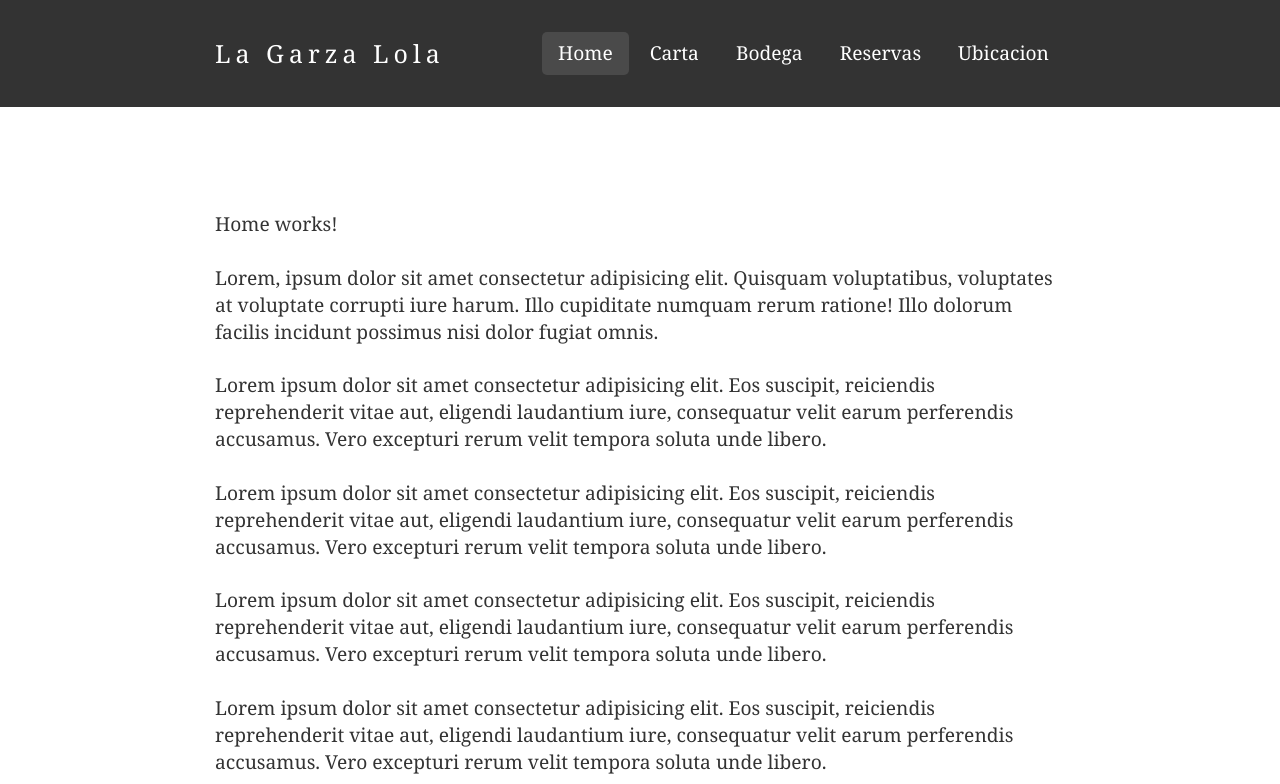
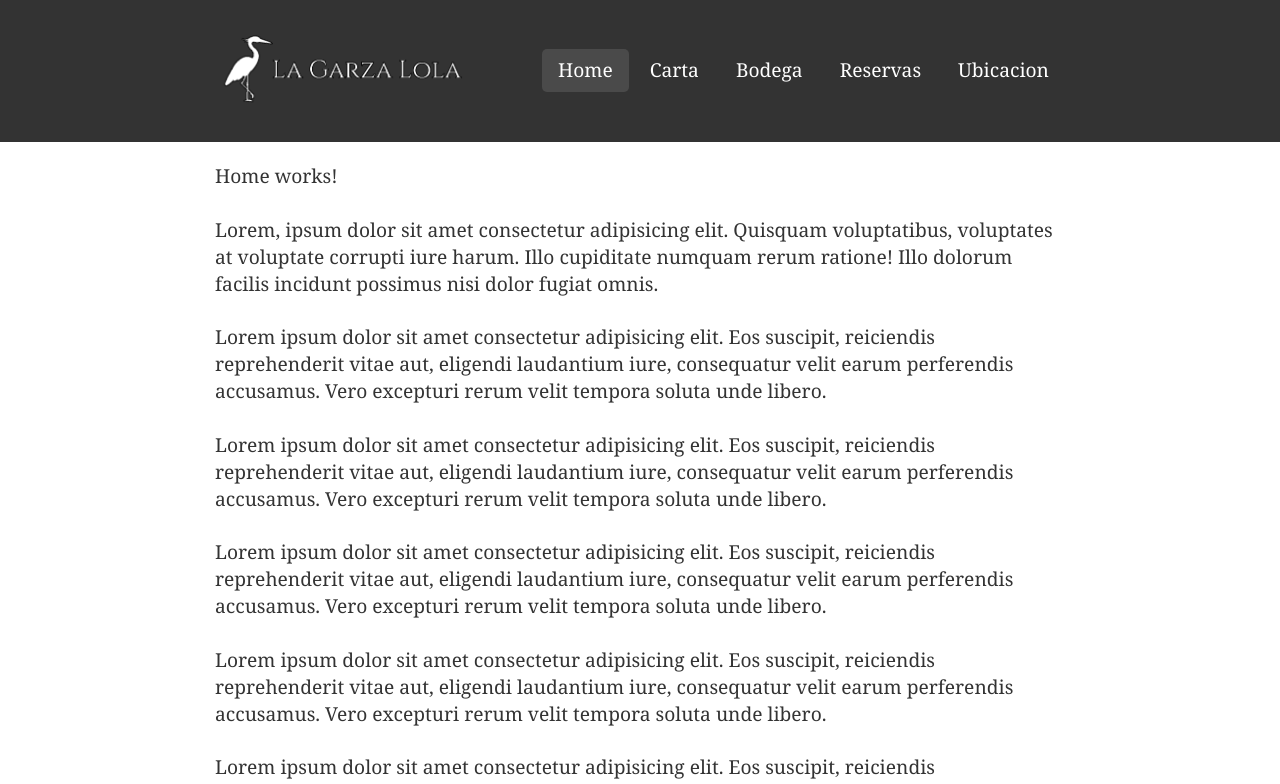
Before and after one commit to badano-nicolas/web-dev-coderhouse, a plain HTML site: page index.html in a window 1280 px wide. Shown: the top 784 px of the page. Drawn offline with Linux system fonts and the light colour scheme.

Commit message:
Fixed navbar logo

```diff
--- a/css/style.css
+++ b/css/style.css
@@ -23,7 +23,7 @@ body {
 }
 
 .main {
-    padding-top: 12rem;
+    padding-top: 9rem;
 }
 
 .container {
@@ -48,9 +48,8 @@ p {
     flex-wrap: wrap;
 }
 
-.logo {
-    letter-spacing: 5px;
-    font-size: 1.3em;
+.logo img {
+    width: 250px;
 }
 
 .navigation ul {
--- a/index.html
+++ b/index.html
@@ -11,7 +11,9 @@
 <body>
     <header class="header">
         <div class="container logo-nav-container">
-            <a href="#" class="logo">La Garza Lola</a>
+            <a href="#" class="logo">
+                <img src="../img/lagarzalola.png" alt="La Garza Lola">
+            </a>
             <nav class="navigation">
                 <ul>
                     <li><a href="#" class="active" aria-disabled="true">Home</a></li>
```
Also changed, not shown: pages/bookings.html (+3 -1 lines), pages/cellar.html (+3 -1 lines), pages/location.html (+3 -1 lines), pages/menu.html (+3 -1 lines).
